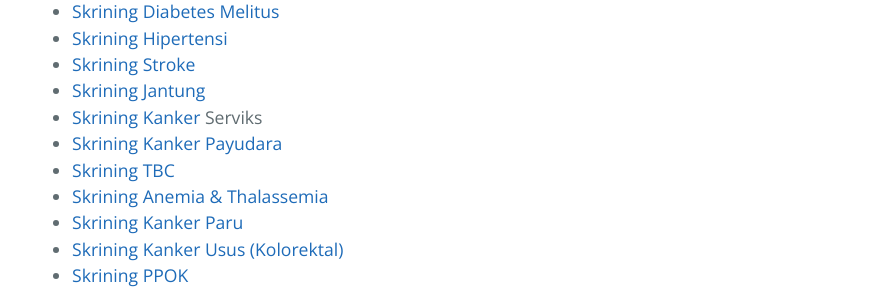
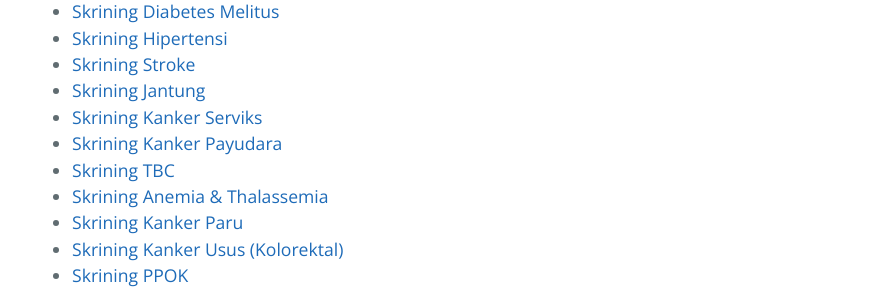
Before and after one commit to pkmsawahpulo/pkmsawahpulo.github.io, a Jekyll site: the page built from skrining_ilp.md, in a window 1280 px wide. Shown: the part 575-867 px from the top of the page, without its empty margins (192-1087 px from the left). Built offline with Jekyll 4.4.1, drawn with Linux system fonts in a browser that asks for light colours; our own code applies the rules of GitHub Pages for plain Markdown files.

```diff
--- a/skrining_ilp.md
+++ b/skrining_ilp.md
@@ -12,7 +12,7 @@ layout: default
 *   <a href="https://docs.google.com/forms/d/e/1FAIpQLSe6zoWOztqn-0SqClLF7E6zA9C0O4zbrXI444mnDV6LulAVhw/viewform?usp=dialog">Skrining Hipertensi</a>
 *   <a href="https://docs.google.com/forms/d/e/1FAIpQLSc13hQggcO2HN0HDyXoDHZqSn8ACRXqixsKa1nBGgzKx-uGKQ/viewform?usp=sharing">Skrining Stroke</a>
 *   <a href="https://docs.google.com/forms/d/e/1FAIpQLSduq_YbYR5_Wv2mGroP2-btVatodtv203c12FbQBjGtIUkXAQ/viewform?usp=sharing">Skrining Jantung</a>
-*   <a href="https://docs.google.com/forms/d/e/1FAIpQLScg-_0RG-EIcSYSFKnI6nZtbIYuUM-xotxeThsbCUjP5rHlXw/viewform?usp=sharing">Skrining Kanker</a> Serviks
+*   <a href="https://docs.google.com/forms/d/e/1FAIpQLScg-_0RG-EIcSYSFKnI6nZtbIYuUM-xotxeThsbCUjP5rHlXw/viewform?usp=sharing">Skrining Kanker Serviks</a>
 *   <a href="https://docs.google.com/forms/d/e/1FAIpQLSeyzbkwF3bMPg893zuYv4gjRf325ZEl5HQoWmXydGg_K_FJ1Q/viewform?usp=dialog">Skrining Kanker Payudara</a>
 *   <a href="https://docs.google.com/forms/d/e/1FAIpQLSf30AdIfcocCs8LyjOjSzQdwhITl8En3-vvOfkupmZeawwWBg/viewform?usp=dialog">Skrining TBC</a>
 *   <a href="https://docs.google.com/forms/d/e/1FAIpQLSdoQ0X5H1SidVKkvlxLl-9WOx7JiTcmadVxkcmmz9r2htIiYA/viewform?usp=sharing">Skrining Anemia & Thalassemia</a>
```
